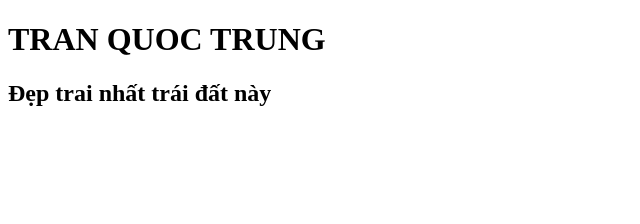
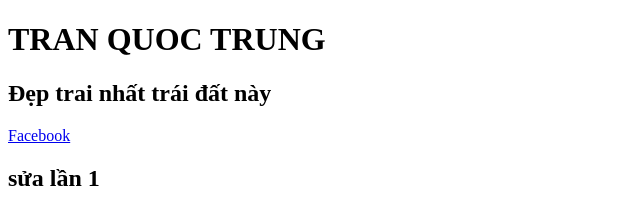
Before and after one commit to C3002024/bailuyentap4, a plain HTML site: page index.html in a window 1280 px wide. Shown: the whole page, without its empty margins (0-640 px from the left). Drawn offline with Linux system fonts and the light colour scheme.

Commit message:
1.sửa lần 1 thêm link

```diff
--- a/index.html
+++ b/index.html
@@ -8,5 +8,7 @@
   <body>
     <h1>TRAN QUOC TRUNG</h1>
     <h2>Đẹp trai nhất trái đất này</h2>
+    <a href="https://www.facebook.com/quoctrung.bodefi/">Facebook</a>
+    <h2>sửa lần 1</h2>
   </body>
 </html>
```
